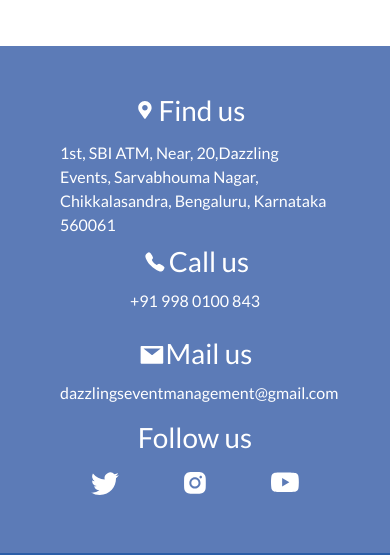
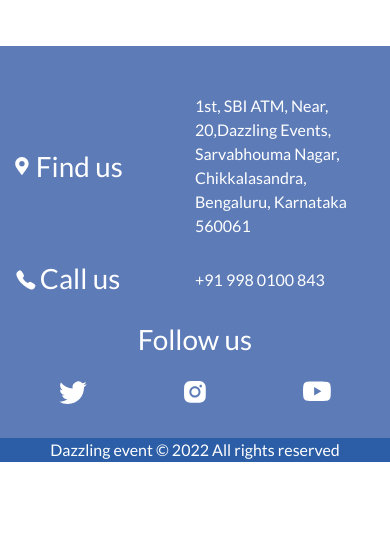
Before and after one commit to vardhanreddy27/Dazzlingevents, a React (Create React App) app: page / in a window 390 px wide. Shown: the part 7506-8061 px from the top of the page. After the commit the page ends 7968 px from the top, so only its background shows below. Built offline with nearby package versions, Linux system fonts and the light colour scheme.

Commit message:
posssLpdfkplodu.p

```diff
--- a/src/components/Footer.js
+++ b/src/components/Footer.js
@@ -37,15 +37,21 @@ function Footer() {
 
     </footer>
 
-    <footer className=" backcolor p-5 mu d-lg-none">
+     <footer className=" backcolor tb-5 pl-1 pr-1 pt-5 mu d-lg-none">
     <div className='container'>
-<div className='row'><div className='col-12'>
-<h1 className='fff'><FaMapMarkerAlt className='ic' />Find us</h1>1st, SBI ATM, Near, 20,Dazzling Events, Sarvabhouma Nagar, Chikkalasandra, Bengaluru, Karnataka 560061</div>
-<div className='col-12 text-center'><h1 className='fff mt-2 text-center mb-2'><IoCall className='ici'/>Call us</h1>+91 998 0100 843 <br></br><br></br></div><div className='col-12'><h1 className='fff'><AiFillMail className='iic'/>Mail us</h1>dazzlingseventmanagement@gmail.com</div></div>
-        <div className='row text-center'><h1 className='text-center mt-3'>Follow us </h1>
-        <div className='col'><h1><a href="https://mobile.twitter.com/Dazzlingsevents" className='dk'><BsTwitter /> </a></h1></div>
-        <div className='col'><h1><a href="https://www.instagram.com/dazzlingsevent/?igshid=YmMyMTA2M2Y%3D"className='dk'><AiFillInstagram /></a></h1></div>
-        <div className='col'><h1><a href='https://www.youtube.com/channel/UCjJJLYqgo2n2glfNDBmdztw' className='dk'>  <BsYoutube /></a></h1></div>
+<div className='row'><div className='col-6'>
+<h1 className=' fd'><FaMapMarkerAlt className='ic' />Find us</h1>
+</div><div className='col-6'>
+1st, SBI ATM, Near, 20,Dazzling Events, Sarvabhouma Nagar, Chikkalasandra, Bengaluru, Karnataka 560061
+</div>
+<div className='col-6 mt-3'><h1 className='mt-2 mb-2'><IoCall className='ici'/>Call us</h1></div>
+<div className='col-6 mb-3 yt'><br></br>+91 998 0100 843 </div>
+
+</div>
+        <div className='row text-center pb-4'><h1 className='text-center mt-3'>Follow us </h1>
+        <div className='col mt-2'><h1><a href="https://mobile.twitter.com/Dazzlingsevents" className='dk'><BsTwitter /> </a></h1></div>
+        <div className='col mt-2'><h1><a href="https://www.instagram.com/dazzlingsevent/?igshid=YmMyMTA2M2Y%3D"className='dk'><AiFillInstagram /></a></h1></div>
+        <div className='col mt-2'><h1><a href='https://www.youtube.com/channel/UCjJJLYqgo2n2glfNDBmdztw' className='dk'>  <BsYoutube /></a></h1></div>
         </div>
          </div>
 
--- a/src/index.css
+++ b/src/index.css
@@ -501,3 +501,8 @@ left:0%;}
 }
 .model{    width: 63%;
 }
+.fd{top: 56px;
+  position: relative;
+  margin-left: 10px;}
+  .yt{top: 6px;
+    position: relative;}
```
